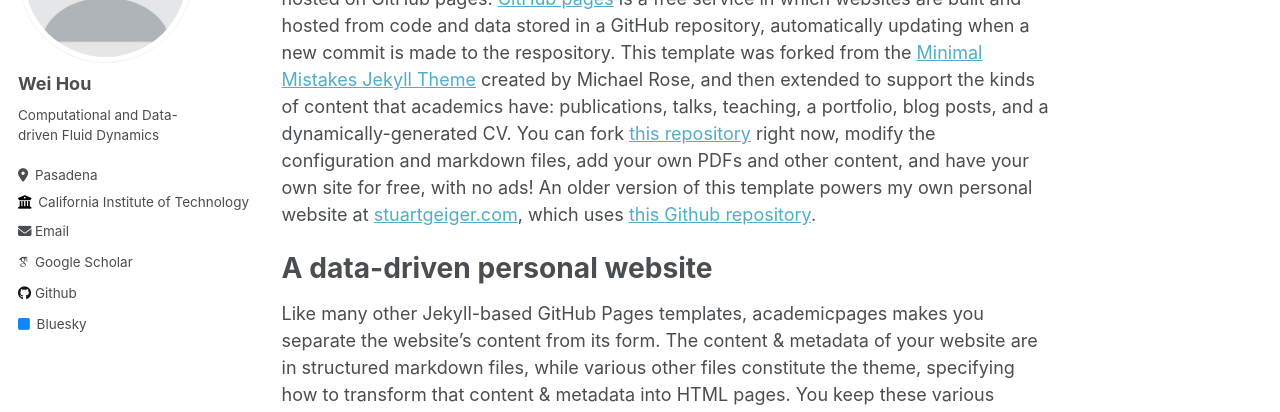
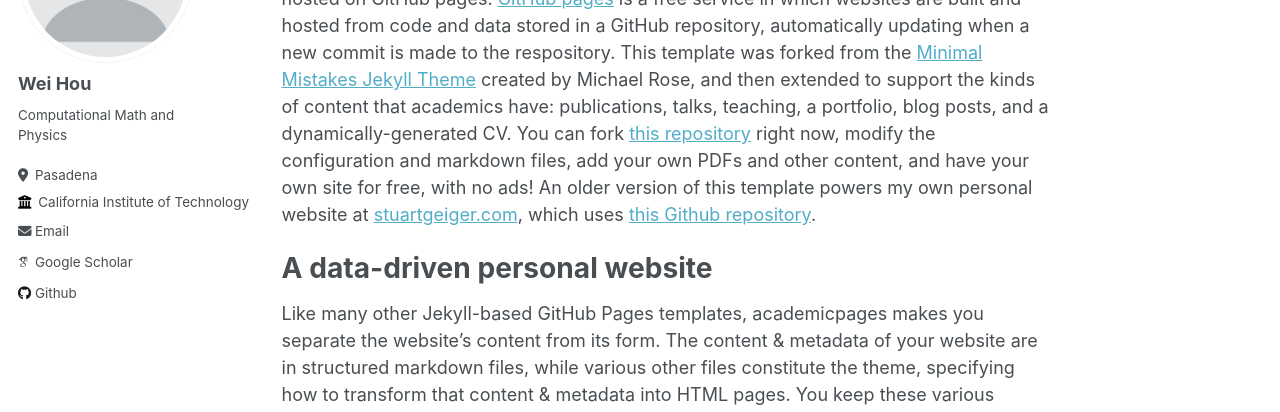
Before and after one commit to WeiHou1996/weihou.github.io, a Jekyll site: the page built from _pages/about.md, in a window 1280 px wide. Shown: the part 198-610 px from the top of the page. Built offline with Jekyll 4.4.1, drawn with Linux system fonts in a browser that asks for light colours; some web fonts are replaced.

Commit message:
Update _config.yml

```diff
--- a/_config.yml
+++ b/_config.yml
@@ -24,7 +24,7 @@ author:
   avatar           : "profile.png"
   name             : "Wei Hou"
   pronouns         : # example: "he/his"
-  bio              : "Computational and Data-driven Fluid Dynamics"
+  bio              : "Computational Math and Physics"
   location         : "Pasadena"
   employer         : "California Institute of Technology"
   uri              : # URL
@@ -47,7 +47,7 @@ author:
   stackoverflow    : # User number or user number and name (i.e., use "1" or "1/jeff-atwood")
 
   # Social media
-  bluesky          : "bsky.app" # Replace this with you Bluesky username
+  bluesky          : # Replace this with you Bluesky username
   facebook         : # Username
   flickr           : # Username
   foursquare       : # Username
```
